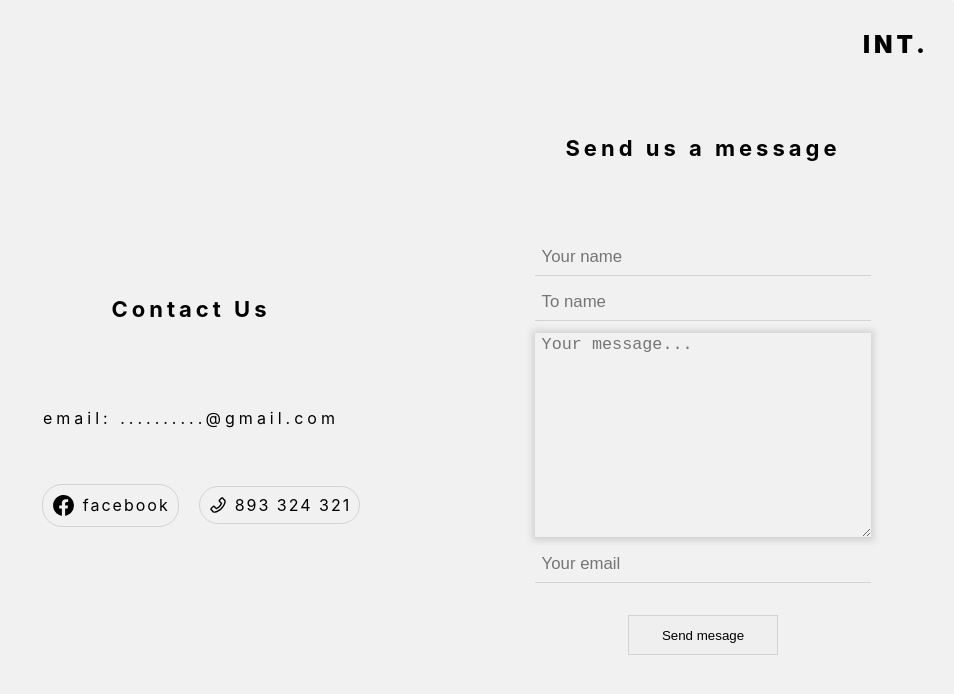
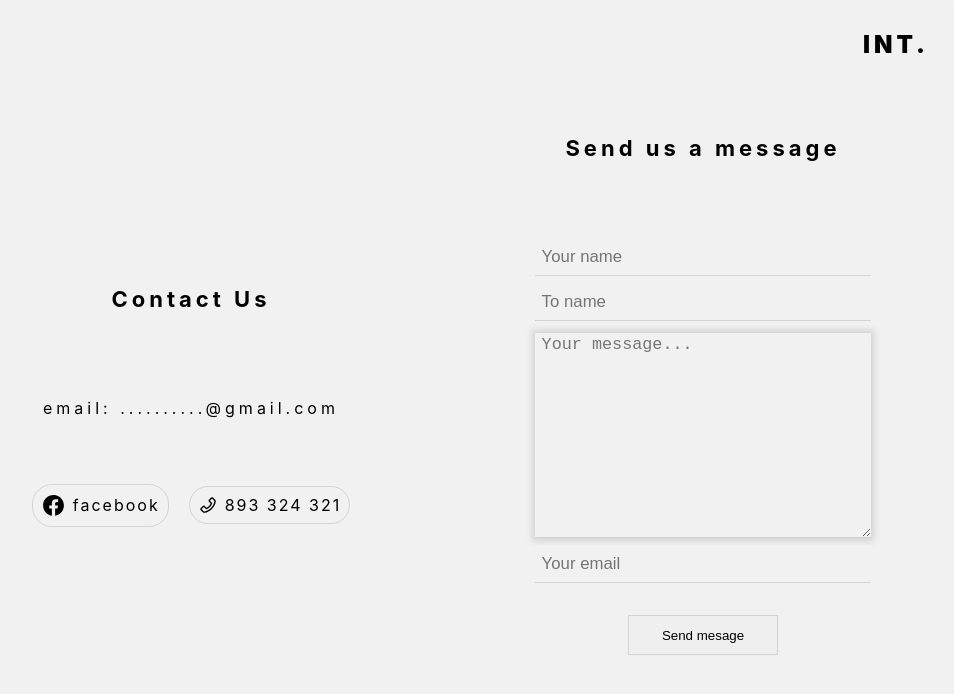
Before and after one commit to infinite223/It, a React (Create React App) app: page /Contact in a window 1280 px wide. Shown: the top 694 px of the page, without its empty margins (193-1147 px from the left). Built offline with nearby package versions, Linux system fonts and the light colour scheme.

Commit message:
fixed bug

```diff
--- a/src/Page/Contact/Contact.scss
+++ b/src/Page/Contact/Contact.scss
@@ -24,7 +24,7 @@
           width: 100%;
 
           .Contact__help-number{
-            margin-left: 20px;
+            margin: 10px;
             width: fit-content;
             padding: .5rem;
 
@@ -133,9 +133,9 @@
 
                   cursor: pointer;
                 }
-                @media screen and (max-width:950px){
-
-                 }
+              }
+              @media screen and (max-width:950px){
+                 height: 100vh;
               }
         }
 
```
